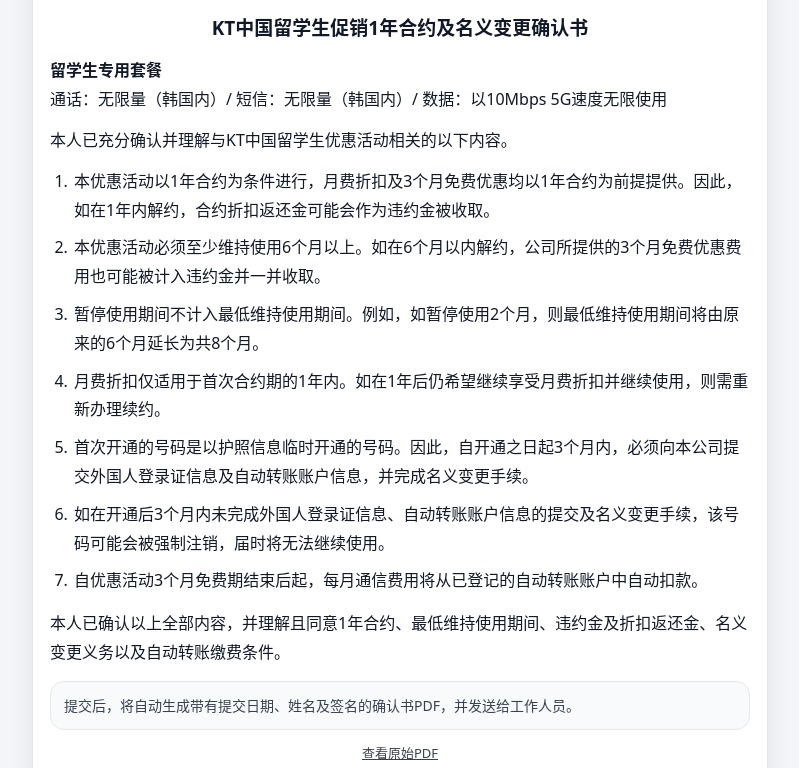
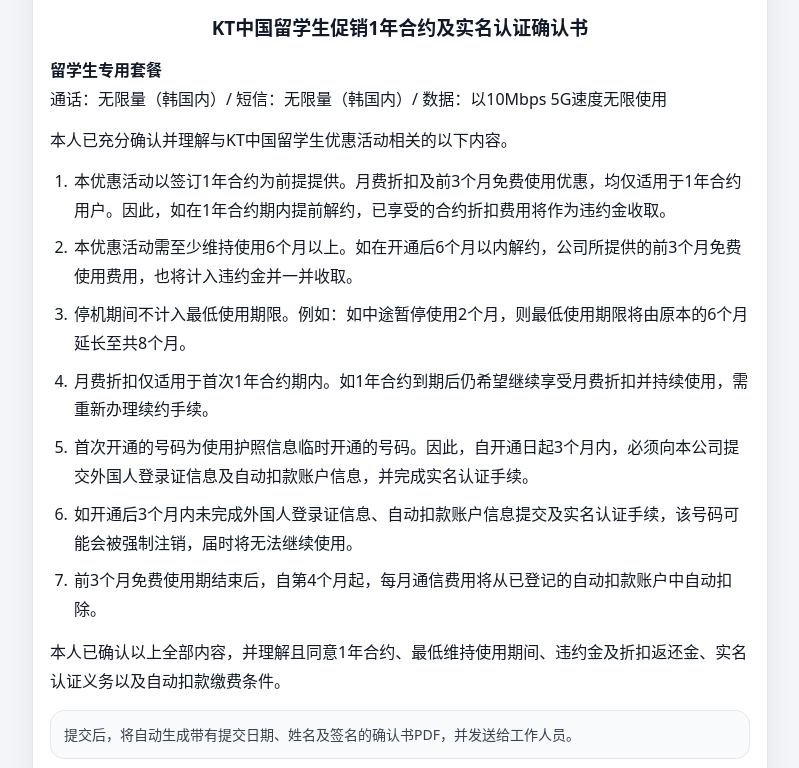
Before and after one commit to usimmarket/kt-china-pledge, a plain HTML site: page public/index.html in a window 1280 px wide. Shown: the part 128-896 px from the top of the page, without its empty margins (240-1039 px from the left). Drawn offline with Linux system fonts and the light colour scheme; a script that the page names is missing.

Commit message:
Add files via upload

```diff
--- a/public/index.html
+++ b/public/index.html
@@ -3,7 +3,7 @@
 <head>
   <meta charset="utf-8" />
   <meta name="viewport" content="width=device-width, initial-scale=1, viewport-fit=cover" />
-  <title>KT中国留学生促销确认书</title>
+  <title>KT中国留学生促销实名认证确认书</title>
   <script src="https://unpkg.com/pdf-lib@1.17.1/dist/pdf-lib.min.js"></script>
   <style>
     * { box-sizing: border-box; }
@@ -101,7 +101,7 @@
       <div class="head">
         <div class="head-inner">
           <div class="head-text">
-            <h1>KT中国留学生促销1年合约及名义变更确认书</h1>
+            <h1>KT中国留学生促销1年合约及实名认证确认书</h1>
             <p class="sub">请确认以下内容后，填写姓名并在签名栏内签名。</p>
           </div>
           <img class="brand-logo" src="/logo.png" alt="STANDARD MOBILE" />
@@ -109,19 +109,19 @@
       </div>
 
       <article class="doc" aria-label="确认书内容">
-        <h2 class="doc-title">KT中国留学生促销1年合约及名义变更确认书</h2>
+        <h2 class="doc-title">KT中国留学生促销1年合约及实名认证确认书</h2>
         <p class="intro"><strong>留学生专用套餐</strong><br>通话：无限量（韩国内）/ 短信：无限量（韩国内）/ 数据：以10Mbps 5G速度无限使用</p>
         <p class="intro">本人已充分确认并理解与KT中国留学生优惠活动相关的以下内容。</p>
         <ol>
-          <li>本优惠活动以1年合约为条件进行，月费折扣及3个月免费优惠均以1年合约为前提提供。因此，如在1年内解约，合约折扣返还金可能会作为违约金被收取。</li>
-          <li>本优惠活动必须至少维持使用6个月以上。如在6个月以内解约，公司所提供的3个月免费优惠费用也可能被计入违约金并一并收取。</li>
-          <li>暂停使用期间不计入最低维持使用期间。例如，如暂停使用2个月，则最低维持使用期间将由原来的6个月延长为共8个月。</li>
-          <li>月费折扣仅适用于首次合约期的1年内。如在1年后仍希望继续享受月费折扣并继续使用，则需重新办理续约。</li>
-          <li>首次开通的号码是以护照信息临时开通的号码。因此，自开通之日起3个月内，必须向本公司提交外国人登录证信息及自动转账账户信息，并完成名义变更手续。</li>
-          <li>如在开通后3个月内未完成外国人登录证信息、自动转账账户信息的提交及名义变更手续，该号码可能会被强制注销，届时将无法继续使用。</li>
-          <li>自优惠活动3个月免费期结束后起，每月通信费用将从已登记的自动转账账户中自动扣款。</li>
+          <li>本优惠活动以签订1年合约为前提提供。月费折扣及前3个月免费使用优惠，均仅适用于1年合约用户。因此，如在1年合约期内提前解约，已享受的合约折扣费用将作为违约金收取。</li>
+          <li>本优惠活动需至少维持使用6个月以上。如在开通后6个月以内解约，公司所提供的前3个月免费使用费用，也将计入违约金并一并收取。</li>
+          <li>停机期间不计入最低使用期限。例如：如中途暂停使用2个月，则最低使用期限将由原本的6个月延长至共8个月。</li>
+          <li>月费折扣仅适用于首次1年合约期内。如1年合约到期后仍希望继续享受月费折扣并持续使用，需重新办理续约手续。</li>
+          <li>首次开通的号码为使用护照信息临时开通的号码。因此，自开通日起3个月内，必须向本公司提交外国人登录证信息及自动扣款账户信息，并完成实名认证手续。</li>
+          <li>如开通后3个月内未完成外国人登录证信息、自动扣款账户信息提交及实名认证手续，该号码可能会被强制注销，届时将无法继续使用。</li>
+          <li>前3个月免费使用期结束后，自第4个月起，每月通信费用将从已登记的自动扣款账户中自动扣除。</li>
         </ol>
-        <p class="intro" style="margin-top:14px;">本人已确认以上全部内容，并理解且同意1年合约、最低维持使用期间、违约金及折扣返还金、名义变更义务以及自动转账缴费条件。</p>
+        <p class="intro" style="margin-top:14px;">本人已确认以上全部内容，并理解且同意1年合约、最低维持使用期间、违约金及折扣返还金、实名认证义务以及自动扣款缴费条件。</p>
         <div class="notice">提交后，将自动生成带有提交日期、姓名及签名的确认书PDF，并发送给工作人员。</div>
         <div class="pdf-link"><a href="/pledge.pdf" target="_blank" rel="noopener">查看原始PDF</a></div>
       </article>
```
